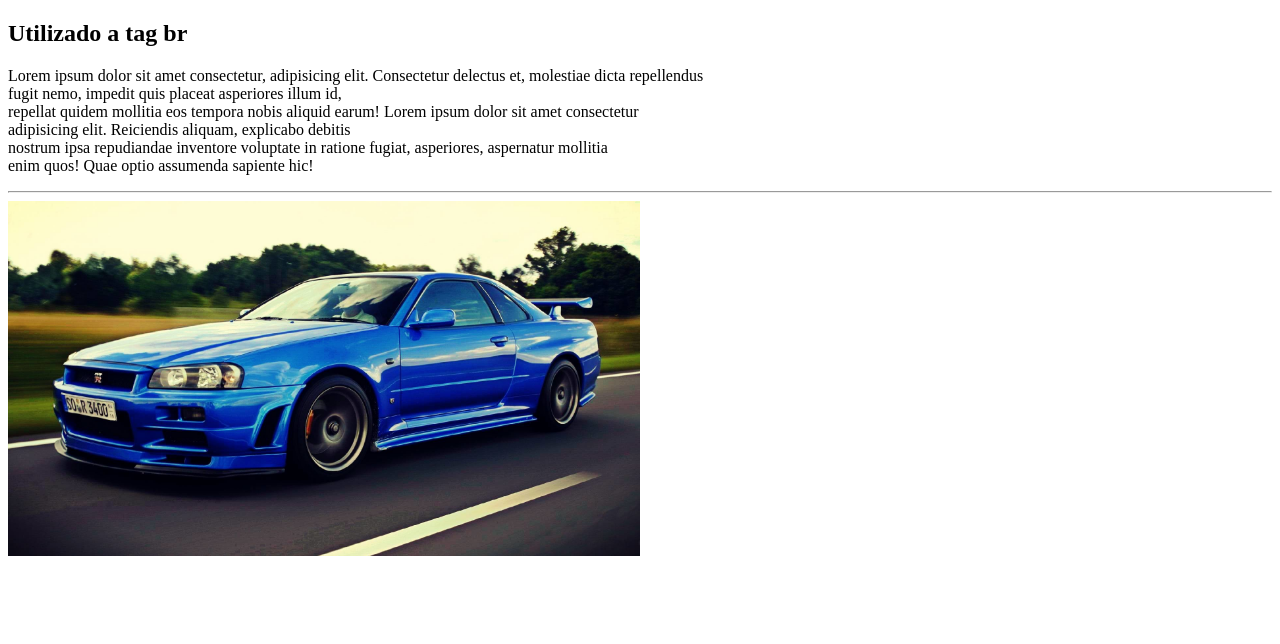
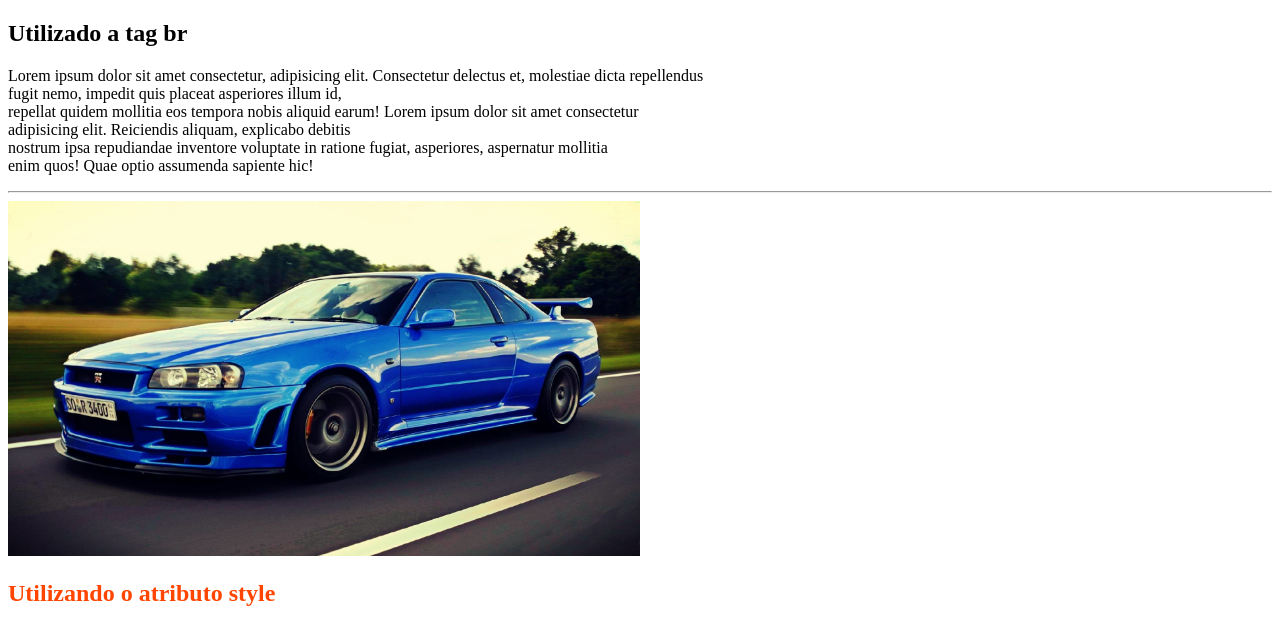
Before and after one commit to Fabriciobr5975/conteudo-html-sp05, a plain HTML site: page aula03/index.html in a window 1280 px wide. Drawn offline with Linux system fonts and the light colour scheme.

Commit message:
feat: Utilizando o atributo style

```diff
--- a/aula03/index.html
+++ b/aula03/index.html
@@ -17,5 +17,6 @@
     <hr />
 
     <img src="nissan-skyline-gtr-r34.jpg" alt="Nissan Skyline GTR R34" width="50%">
+    <h2 style="color: orangered;" >Utilizando o atributo style</h2>
   </body>
 </html>
```
